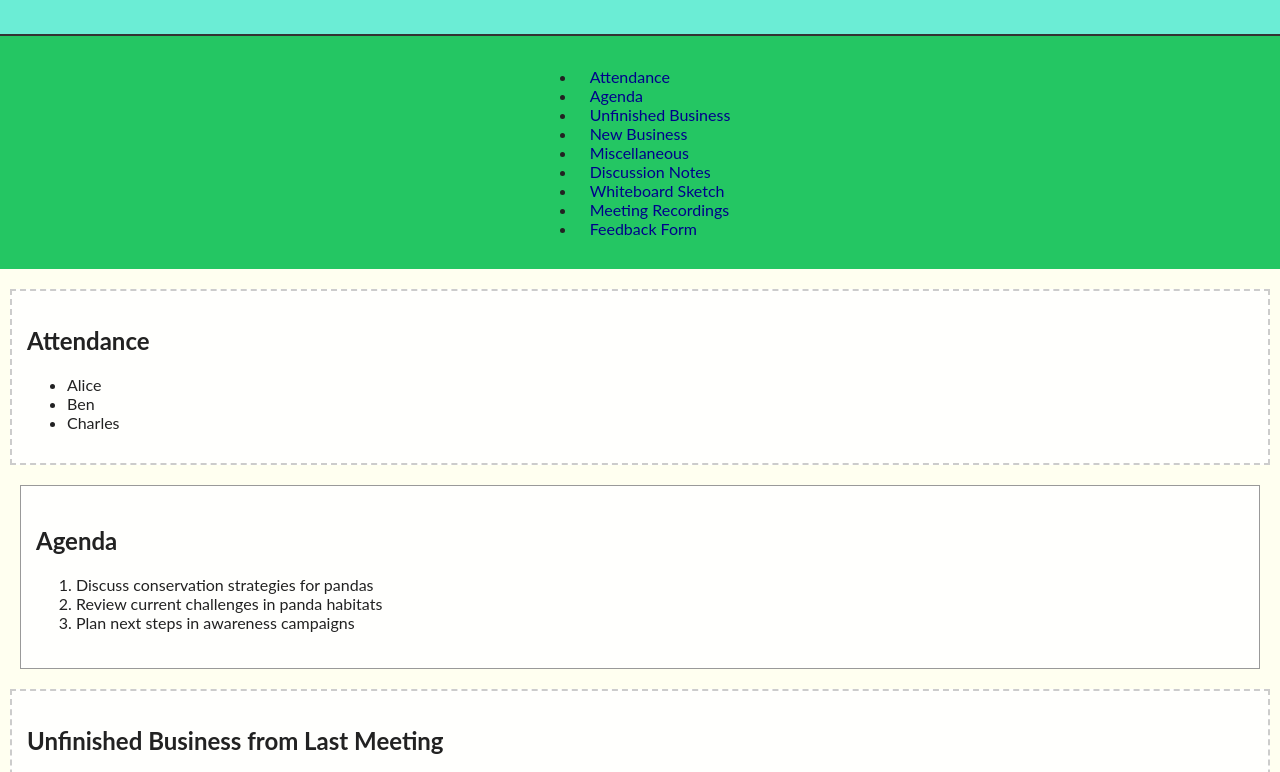
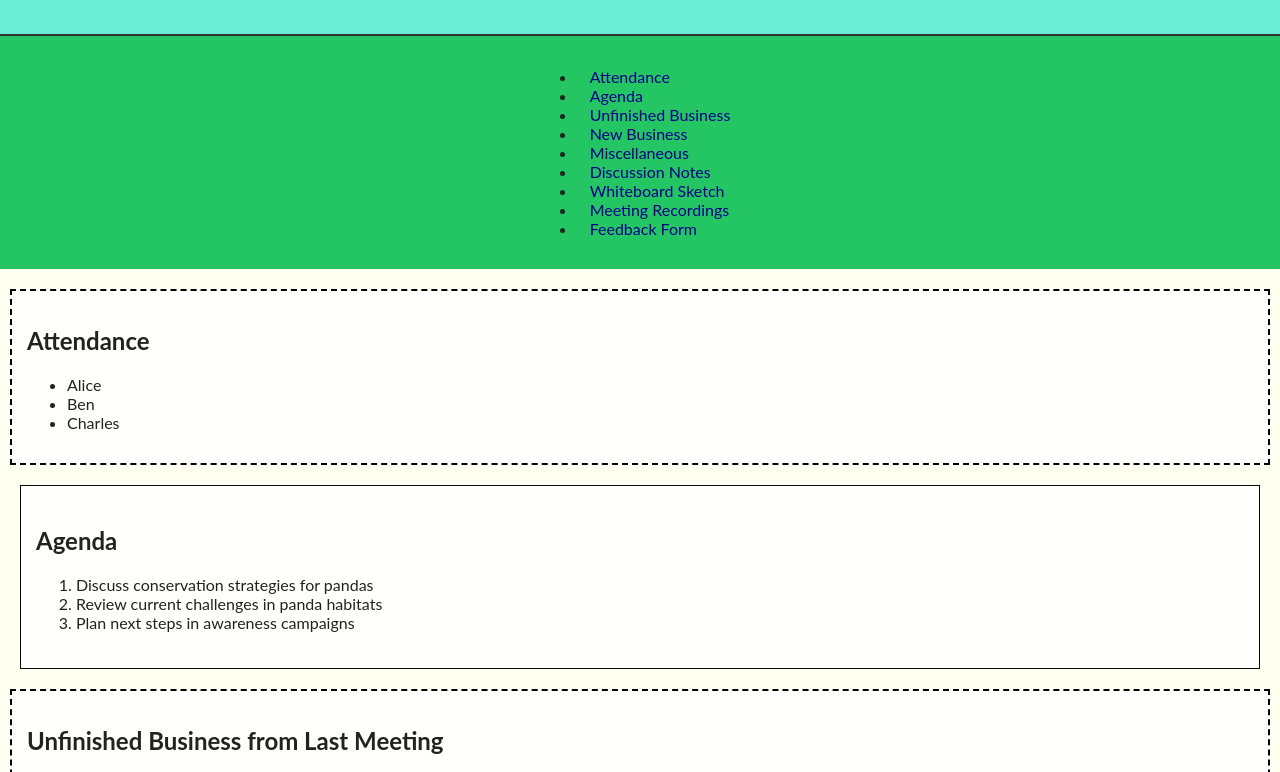
Before and after one commit to suhanii2310/sp25-cse110-lab3, a plain HTML site: page index.html in a window 1280 px wide. Shown: the part 179-951 px from the top of the page. Drawn offline with Linux system fonts and the light colour scheme.

Commit message:
apply box model styling to section elements

```diff
--- a/style.css
+++ b/style.css
@@ -70,13 +70,13 @@
     margin-left: 10px;
 
     padding: 15px;
-    border: 2px dashed #ccc;
+    border: 2px dashed rgb(0, 0, 0);
   }
 
   #agenda {
     margin: 10px 20px;
     padding: 20px 15px;
-    border: 1px solid #999;
+    border: 1px solid rgb(11, 9, 9);
   }
 
   /* ========== GRID EXAMPLE ========== */
```
